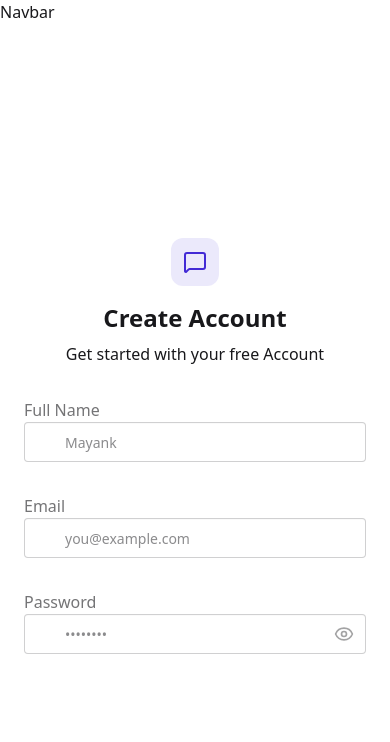
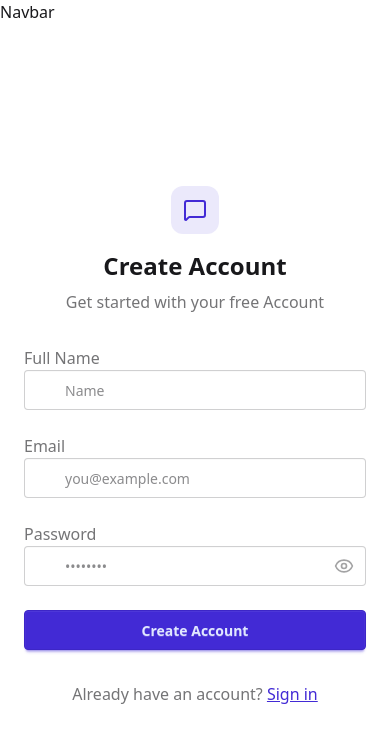
Before and after one commit to MayankT10/Synq, a React app in the folder frontend/: page /signup in a window 390 px wide. Shown: the top 742 px of the page. Built offline with nearby package versions, Linux system fonts and the light colour scheme; no server answers; the HTML template or start-up script is replaced by a standard one.

Commit message:
Working on Login,SignUp Page , adding/improving UI of Signup page

```diff
--- a/frontend/package.json
+++ b/frontend/package.json
@@ -25,7 +25,7 @@
     "@types/react-dom": "^19.1.9",
     "@vitejs/plugin-react": "^5.0.4",
     "autoprefixer": "^10.4.21",
-    "daisyui": "^5.3.1",
+    "daisyui": "^5.3.2",
     "eslint": "^9.36.0",
     "eslint-plugin-react-hooks": "^5.2.0",
     "eslint-plugin-react-refresh": "^0.4.22",
--- a/frontend/src/App.jsx
+++ b/frontend/src/App.jsx
@@ -11,6 +11,7 @@
 import { useAuthStore } from "./store/useAuthStore";
 
 import { Loader } from "lucide-react";
+import { Toaster } from "react-hot-toast";
 
 const App = () => {
   const { authUser, checkAuth, isCheckingAuth } = useAuthStore();
@@ -54,6 +55,8 @@
           element={authUser ? <ProfilePage /> : <Navigate to="/login" />}
         />
       </Routes>
+
+      <Toaster />
     </div>
   );
 };
--- /dev/null
+++ b/frontend/src/components/AuthImagePattern.jsx
@@ -0,0 +1,24 @@
+import React from "react";
+
+export const AuthImagePattern = ({ title, subtitle }) => {
+  return (
+    <div className="hidden lg:flex items-center justify-center bg-base-200 p-12">
+      <div className="max-w-md text-center">
+        <div className="grid grid-cols-3 gap-3 mb-8">
+          {[...Array(9)].map((_, i) => (
+            <div
+              key={i}
+              className={`aspect-square rounded-2xl bg-primary/10 ${
+                i % 2 === 0 ? "animate-pulse" : ""
+              }`}
+            />
+          ))}
+        </div>
+        <h2 className="text-2xl font-bold mb-4">{title}</h2>
+        <p className="text-base-content/60">{subtitle}</p>
+      </div>
+    </div>
+  );
+};
+
+export default AuthImagePattern;
--- a/frontend/src/lib/axios.js
+++ b/frontend/src/lib/axios.js
@@ -1,6 +1,6 @@
 import axios from "axios";
 
 export const axiosInstance = axios.create({
-    baseURL: "https://localhost:5001/api",
+    baseURL: "http://localhost:5001/api",
     withCredentials: true,
 })
--- a/frontend/src/pages/SignUpPage.jsx
+++ b/frontend/src/pages/SignUpPage.jsx
@@ -1,13 +1,18 @@
 import React from "react";
 import { useState } from "react";
 import { useAuthStore } from "../store/useAuthStore";
-import { MessageSquare } from "lucide-react";
-import { User } from "lucide-react";
-import { Mail } from "lucide-react";
-import { Eye } from "lucide-react";
-import { EyeOff } from "lucide-react";
-import { Lock } from "lucide-react";
-
+import {
+  MessageSquare,
+  User,
+  Mail,
+  Eye,
+  EyeOff,
+  Lock,
+  Loader2,
+} from "lucide-react";
+import { Link } from "react-router-dom";
+import AuthImagePattern from "../components/AuthImagePattern.jsx";
+import toast from "react-hot-toast";
 
 const SignUpPage = () => {
   const [showPassword, setShowPassword] = useState(false);
@@ -19,14 +24,29 @@
 
   const { signup, isSigningUp } = useAuthStore();
 
-  const validateForm = () => {};
+  const validateForm = () => {
+    if (!formData.fullName.trim()) return toast.error("Full name is required");
+    if (!formData.email.trim()) return toast.error("Email is required");
+    if (!/\S+@\S+\.\S+/.test(formData.email))
+      return toast.error("Invalid email format");
+    if (!formData.password) return toast.error("Password is required");
+    if (formData.password.length < 6)
+      return toast.error("Password must be at least 6 characters");
+
+    return true;
+  };
+
   const handleSubmit = (e) => {
     e.preventDefault();
+
+    const success = validateForm();
+
+    if (success === true) signup(formData);
   };
 
   return (
-    <div className="min-h-screen grid lg:grid-cols-2 ">
-      {/* Left Side of the Form*/}
+    <div className="min-h-screen grid lg:grid-cols-2">
+      {/* Left Side */}
       <div className="flex flex-col justify-center items-center p-6 sm:p-12">
         <div className="w-full max-w-md space-y-8">
           {/* Logo */}
@@ -36,13 +56,15 @@
                 <MessageSquare className="size-6 text-primary" />
               </div>
               <h1 className="text-2xl font-bold mt-2">Create Account</h1>
-              <p className="text-base-container/60">
+              <p className="text-base-content/60">
                 Get started with your free Account
               </p>
             </div>
           </div>
 
+          {/* Form */}
           <form onSubmit={handleSubmit} className="space-y-6">
+            {/* Full Name */}
             <div className="form-control">
               <label className="label">
                 <span className="label-text font-medium">Full Name</span>
@@ -53,17 +75,17 @@
                 </div>
                 <input
                   type="text"
-                  className={`input input-bordered w-full pl-10`}
-                  placeholder="Mayank"
+                  className="input input-bordered w-full pl-10"
+                  placeholder="Name"
                   value={formData.fullName}
                   onChange={(e) =>
                     setFormData({ ...formData, fullName: e.target.value })
                   }
-                ></input>
+                />
               </div>
             </div>
-          </form>
 
+            {/* Email */}
             <div className="form-control">
               <label className="label">
                 <span className="label-text font-medium">Email</span>
@@ -74,7 +96,7 @@
                 </div>
                 <input
                   type="email"
-                className={`input input-bordered w-full pl-10`}
+                  className="input input-bordered w-full pl-10"
                   placeholder="you@example.com"
                   value={formData.email}
                   onChange={(e) =>
@@ -83,6 +105,8 @@
                 />
               </div>
             </div>
+
+            {/* Password */}
             <div className="form-control">
               <label className="label">
                 <span className="label-text font-medium">Password</span>
@@ -93,7 +117,7 @@
                 </div>
                 <input
                   type={showPassword ? "text" : "password"}
-                className={`input input-bordered w-full pl-10`}
+                  className="input input-bordered w-full pl-10"
                   placeholder="••••••••"
                   value={formData.password}
                   onChange={(e) =>
@@ -113,8 +137,41 @@
                 </button>
               </div>
             </div>
+
+            {/* Submit Button */}
+            <button
+              type="submit"
+              className="btn btn-primary w-full"
+              disabled={isSigningUp}
+            >
+              {isSigningUp ? (
+                <>
+                  <Loader2 className="size-5 animate-spin" />
+                  Loading...
+                </>
+              ) : (
+                "Create Account"
+              )}
+            </button>
+          </form>
+
+          <div className="text-center">
+            <p className="text-base-content/60">
+              Already have an account?{" "}
+              <Link to="/login" className="link link-primary">
+                Sign in
+              </Link>
+            </p>
           </div>
         </div>
+      </div>
+
+      {/* Right Side */}
+
+      <AuthImagePattern
+        title="Join our Community"
+        subtitle="Connect with your friends, share moments, and stay in touch with your loved ones."
+      />
     </div>
   );
 };
--- a/frontend/src/store/useAuthStore.js
+++ b/frontend/src/store/useAuthStore.js
@@ -1,5 +1,6 @@
 import { create } from "zustand";
 import { axiosInstance } from "../lib/axios.js";
+import toast from "react-hot-toast";
 
 export const useAuthStore = create((set) => ({
   authUser: null,
@@ -13,16 +14,25 @@
     try {
       const res = await axiosInstance.get("/auth/check");
 
-      set({authUser:res.data})
+      set({ authUser: res.data });
     } catch (error) {
-        console.log("Error in CheckAuth: ",error);
-        set({authUser:null})
+      console.log("Error in CheckAuth: ", error);
+      set({ authUser: null });
     } finally {
-        set({isCheckingAuth:false});
+      set({ isCheckingAuth: false });
     }
   },
 
   signup: async (data) => {
-
-  }
+    set({ isSigningUp: true });
+    try {
+      const res = await axiosInstance.post("/auth/signup", data);
+      set({ authUser: res.data });
+      toast.success("Account created successfully");
+    } catch (error) {
+      toast.error(error.response.data.message);
+    } finally {
+      set({ isSigningUp: false });
+    }
+  },
 }));
```
Also changed, not shown: 1 other file (tests, documents, lock files or other folders). Lines whose indentation alone changed are shown as unchanged.
